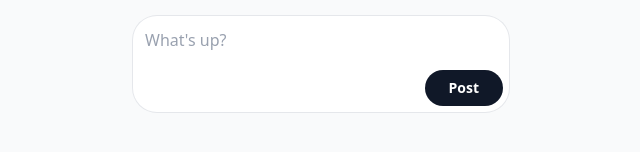
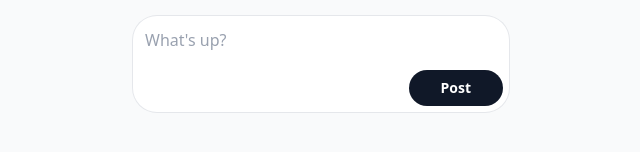
Before and after one commit to olashipsjs/schedule-post, a React (Vite) app: page / in a window 1280 px wide. Shown: the part 336-488 px from the top of the page, without its empty margins (319-959 px from the left). Built offline with nearby package versions, Linux system fonts and the light colour scheme.

Commit message:
Jan 24, 2025, 11:35 PM

```diff
--- a/src/components/button/Button.tsx
+++ b/src/components/button/Button.tsx
@@ -9,7 +9,7 @@ const Button = ({
     <button
       {...restProps}
       className={twMerge(
-        'cursor-pointer flex items-center justify-center text-center w-fit font-semibold bg-gray-900 text-white px-6 py-2 leading-0 rounded-[999px] text-sm hover:opacity-80',
+        'cursor-pointer flex items-center justify-center text-center w-fit font-semibold bg-gray-900 text-white px-8 py-2 leading-0 rounded-[999px] text-sm hover:opacity-80',
         className
       )}
     />
```
